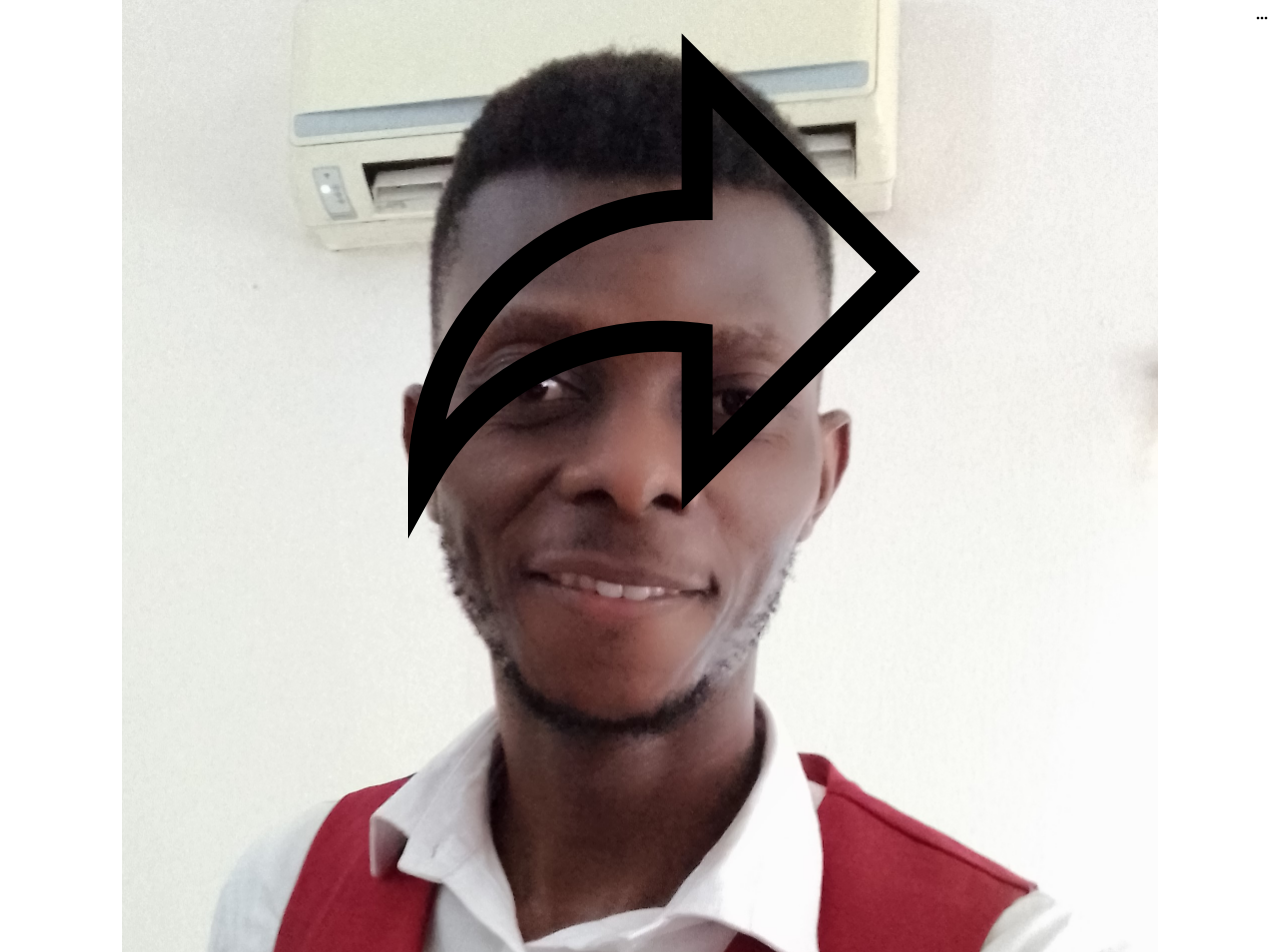
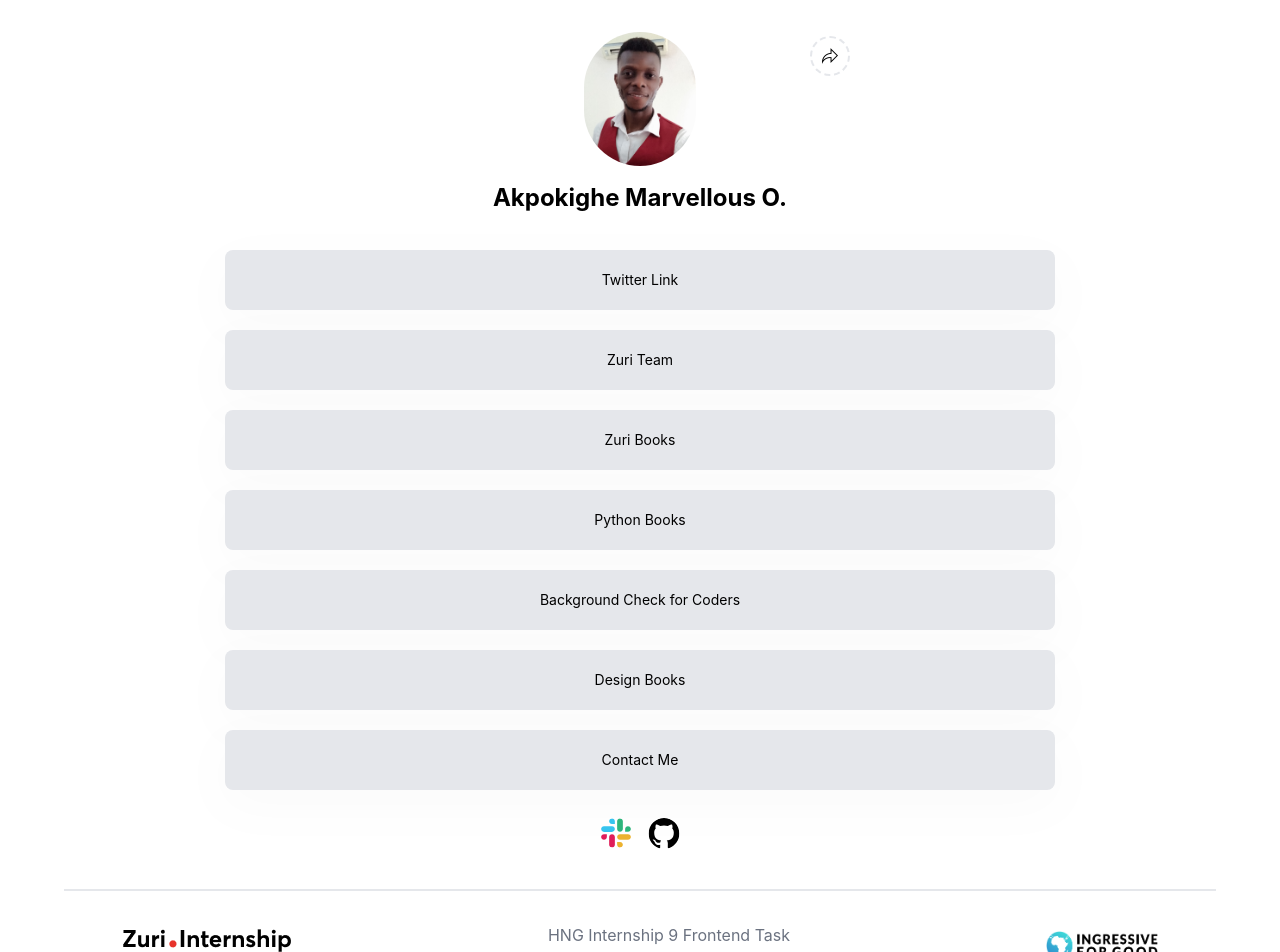
Before and after one commit to AkpokigheMarvellous/Hng9-Projects, a React (Create React App) app: page / in a window 1280 px wide. Shown: the top 952 px of the page. Built offline with nearby package versions, Linux system fonts and the light colour scheme.

Commit message:
Project Structure - Added

```diff
--- a/package.json
+++ b/package.json
@@ -37,6 +37,8 @@
     ]
   },
   "devDependencies": {
+    "autoprefixer": "^10.4.13",
+    "postcss": "^8.4.18",
     "tailwindcss": "^3.2.1"
   }
 }
--- /dev/null
+++ b/postcss.config.js
@@ -0,0 +1,6 @@
+module.exports = {
+  plugins: {
+    tailwindcss: {},
+    autoprefixer: {},
+  },
+}
--- a/src/App.css
+++ b/src/App.css
@@ -1,38 +1,68 @@
+@tailwind base;
+@tailwind components;
+@tailwind utilities;
+
+body {
+  margin: 0;
+  font-family: -apple-system, BlinkMacSystemFont, 'Segoe UI', 'Roboto', 'Oxygen',
+    'Ubuntu', 'Cantarell', 'Fira Sans', 'Droid Sans', 'Helvetica Neue',
+    sans-serif;
+  -webkit-font-smoothing: antialiased;
+  -moz-osx-font-smoothing: grayscale;
+}
+
+code {
+  font-family: source-code-pro, Menlo, Monaco, Consolas, 'Courier New',
+    monospace;
+}
+
 .App {
+  width: 90%;
+  margin: auto;
+  display: flex;
+  justify-content: center;
+  align-items: center;
+  flex-direction: column;
+  text-align: center;
+  height: 100%;
+}
+.rightMobile {
+  position: absolute;
+  right: 0px;
+  padding: 10px;
+}
+.rightDesktop {
+  position: absolute;
+  top: 20px;
+  right: 350px;
+  padding: 10px;
+}
+
+.overlay {
+  position: absolute;
+  top: 14.5%;
+  left: 33%;
+  width: 425px;
+  height: 225px;
+  opacity: 0;
+}
+
+.container:hover .overlay {
+  opacity: 1;
+}
+
+.icon {
+  color: white;
+  font-size: 28px;
+  position: absolute;
+  top: 0;
+  left: 50%;
   text-align: center;
 }
 
-.App-logo {
-  height: 40vmin;
-  pointer-events: none;
-}
-
-@media (prefers-reduced-motion: no-preference) {
-  .App-logo {
-    animation: App-logo-spin infinite 20s linear;
+@media only screen and (max-width: 768px) {
+  .overlay {
+    display: none;
+    opacity: 0;
   }
 }
-
-.App-header {
-  background-color: #282c34;
-  min-height: 100vh;
-  display: flex;
-  flex-direction: column;
-  align-items: center;
-  justify-content: center;
-  font-size: calc(10px + 2vmin);
-  color: white;
-}
-
-.App-link {
-  color: #61dafb;
-}
-
-@keyframes App-logo-spin {
-  from {
-    transform: rotate(0deg);
-  }
-  to {
-    transform: rotate(360deg);
-  }
-}
--- a/src/App.js
+++ b/src/App.js
@@ -1,21 +1,23 @@
 import React from "react";
 import "./index.css";
 import Linktree from "./Pages/Linktree";
+import Contact from "./Pages/Contact";
+import Footer from "./components/Footer";
 
 import {
   Routes,
   Route,
-} from "react-router-dom"
+} from "react-router-dom";
 
 function App() {
   return (
     <div className="App">
       <Routes>
         <Route path="/" element={<Linktree />} />
-
+        <Route path="contact" element={<Contact />} />
 
       </Routes>
-
+      <Footer />
     </div>
   );
 }
--- a/src/Pages/Linktree.jsx
+++ b/src/Pages/Linktree.jsx
@@ -70,7 +70,7 @@ const Linktree = () => {
       <p id="slack" style={{ display: "none" }}>
         drdonice
       </p>
-      <h1 className="text-2xl py-4 font-bold">Donice Ubaru</h1>
+      <h1 className="text-2xl py-4 font-bold">Akpokighe Marvellous O.</h1>
 
       <div className="w-full md:w-4/5">
         {buttons.map((button) => (
--- a/src/components/Footer.jsx
+++ b/src/components/Footer.jsx
@@ -0,0 +1,25 @@
+import React from "react";
+import Ingresive from "../img/ingressive.png";
+import Zuri from "../img/zuri.png";
+import "../index.css";
+
+const Footer = () => {
+  return (
+    <footer className="w-full">
+      <div className="border w-full my-8"></div>
+      <div className="mb-8 w-full text-left md:flex md:space-x-64 md:justify-center md:align-middle">
+        <img src={Zuri} alt="zuri" className="w-30 border-sky-500 mb-2" />
+        <span className="text-gray-500 mb-2">
+          HNG Internship 9 Frontend Task
+        </span>
+        <img
+          src={Ingresive}
+          alt="IG4"
+          className="w-28 border-sky-500 mt-2 md:w-28"
+        />
+      </div>
+    </footer>
+  );
+};
+
+export default Footer;
--- a/src/index.css
+++ b/src/index.css
@@ -1,6 +1,8 @@
 @tailwind base;
 @tailwind components;
 @tailwind utilities;
+
+
 body {
   margin: 0;
   font-family: -apple-system, BlinkMacSystemFont, 'Segoe UI', 'Roboto', 'Oxygen',
--- a/tailwind.config.js
+++ b/tailwind.config.js
@@ -1,6 +1,8 @@
 /** @type {import('tailwindcss').Config} */
 module.exports = {
-  content: [],
+  content: [
+    "./src/**/*.{js,jsx,ts,tsx}",
+  ],
   theme: {
     extend: {},
   },
```
Also changed, not shown: 1 other file (tests, documents, lock files or other folders).
